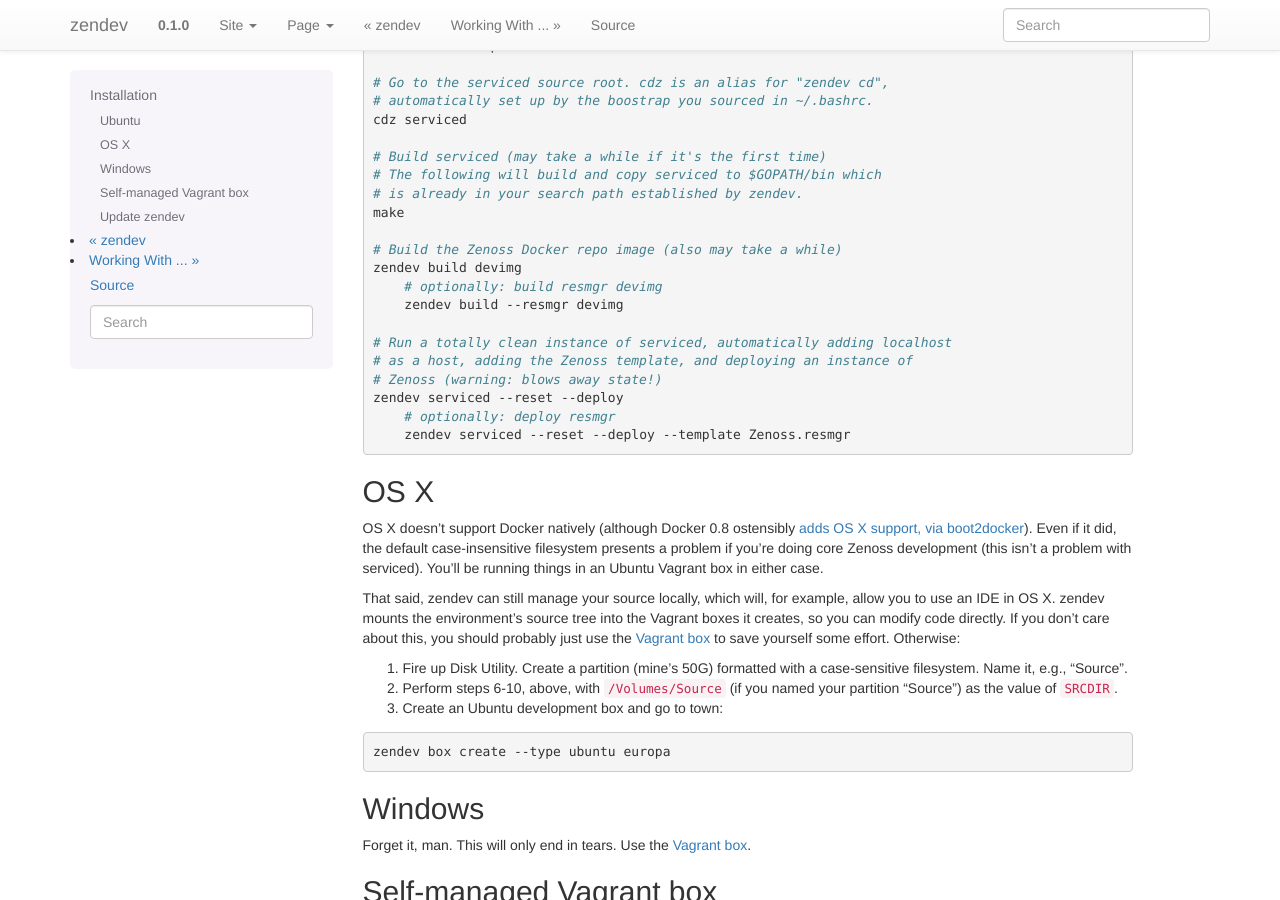
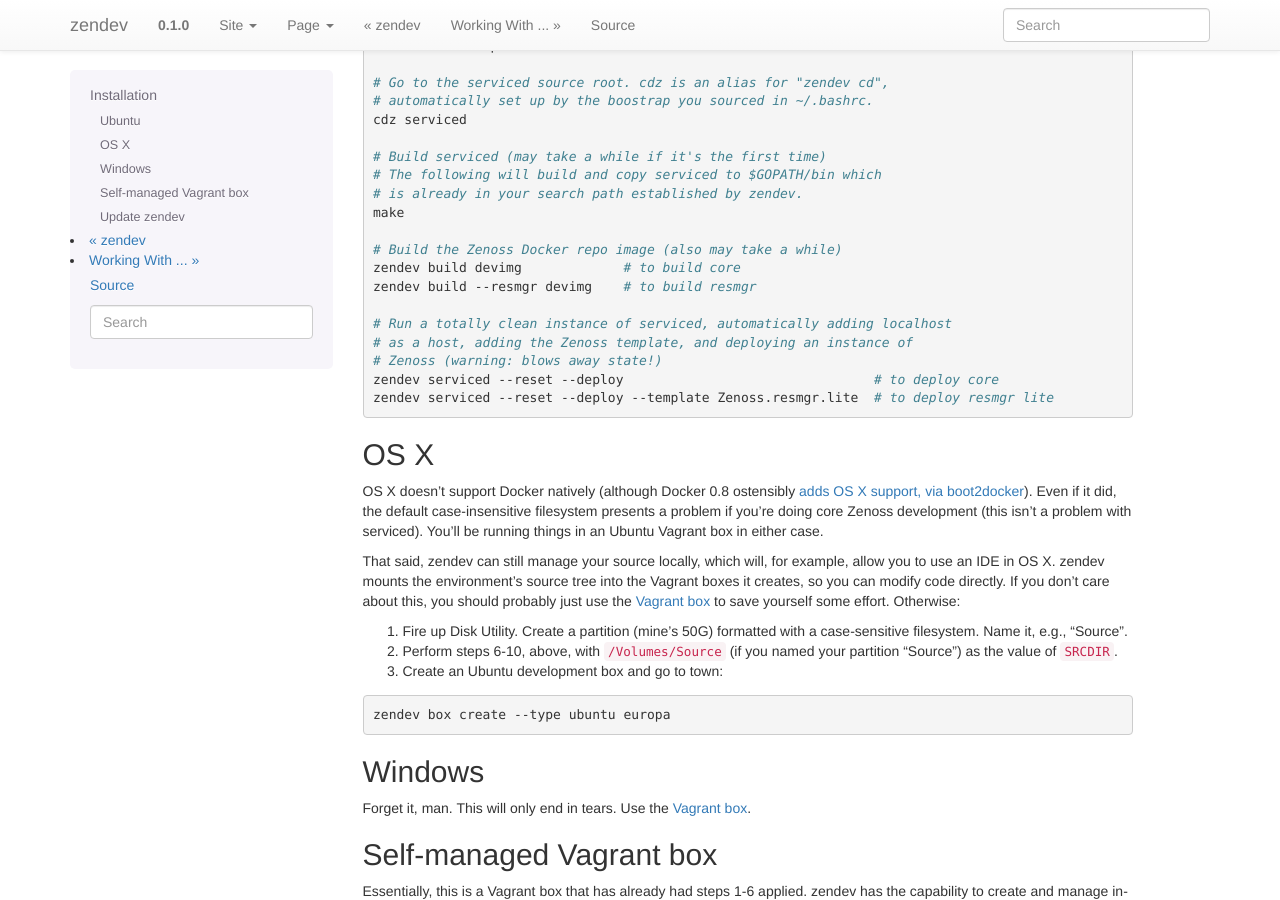
Before and after one commit to zenoss/zendev, a Sphinx documentation site: the page built from docs/installation.rst, in a window 1280 px wide and 900 px high, scrolled down 3701 px. Built offline with Sphinx 7.4.7, drawn with Linux system fonts in a browser that asks for light colours.

Commit message:
avoid confusion for core/resmgr

```diff
--- a/docs/installation.rst
+++ b/docs/installation.rst
@@ -226,16 +226,14 @@
     make
 
     # Build the Zenoss Docker repo image (also may take a while)
-    zendev build devimg
-        # optionally: build resmgr devimg
-        zendev build --resmgr devimg
+    zendev build devimg             # to build core
+    zendev build --resmgr devimg    # to build resmgr
 
     # Run a totally clean instance of serviced, automatically adding localhost
     # as a host, adding the Zenoss template, and deploying an instance of
     # Zenoss (warning: blows away state!)
-    zendev serviced --reset --deploy
-        # optionally: deploy resmgr
-        zendev serviced --reset --deploy --template Zenoss.resmgr
+    zendev serviced --reset --deploy                                # to deploy core
+    zendev serviced --reset --deploy --template Zenoss.resmgr.lite  # to deploy resmgr lite
 
 OS X
 ----
```
